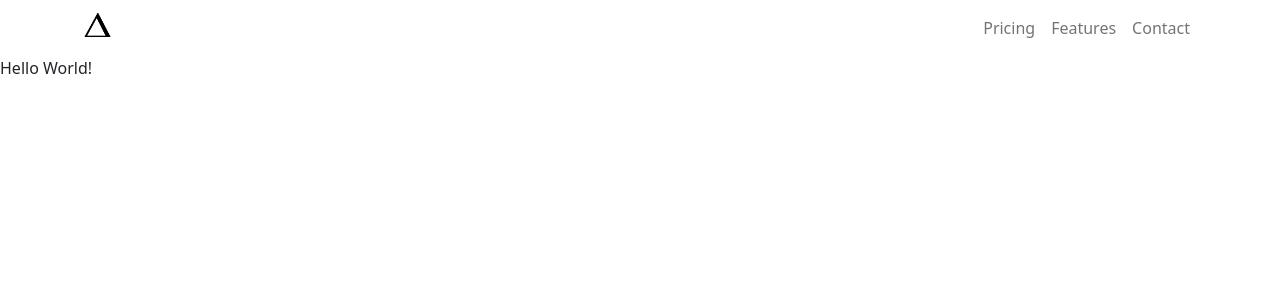
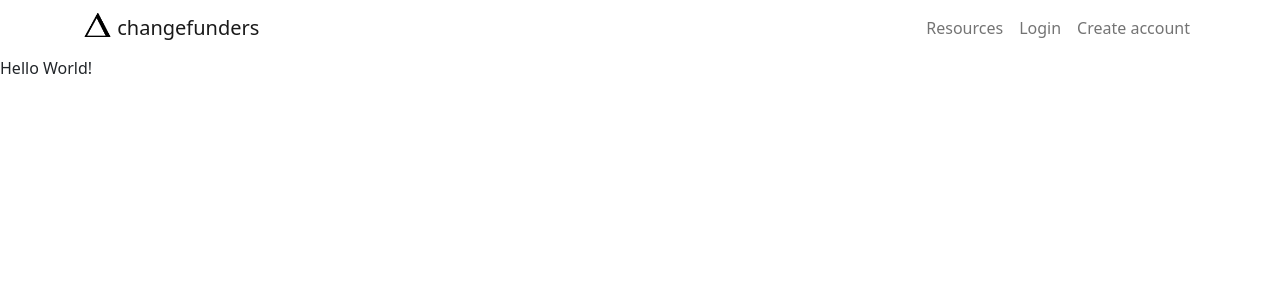
Before and after one commit to robertborowski/changefunders, a Python web app: template website/templates/not_signed_in/landing/index.html in a window 1280 px wide. Shown: the top 300 px of the page. Run offline with Jinja, Linux system fonts and the light colour scheme; the template is opened without the code that fills it, so the values that code supplies are empty.

Commit message:
before bs npm

```diff
--- a/website/templates/aaa_base/base2_child1_not_signed_in_yes_navbar_and_footer.html
+++ b/website/templates/aaa_base/base2_child1_not_signed_in_yes_navbar_and_footer.html
@@ -11,16 +11,17 @@
   <nav class="navbar navbar-expand-md navbar-light">
     <a href="#" class="navbar-brand">
       <img src="/static/images/logo/deltachange.png" alt="logo" width="30" height="24" class="d-inline-block align-top">
-      <span class="visual-hidden">changefunders</span>
+      <!-- <span class="visual-hidden">changefunders</span> -->
+      <span>change</span><span>funders</span>
     </a>
     <button class="navbar-toggler" type="button" data-bs-toggle="collapse" data-bs-target="#toggleMobileMenu" aria-controls="toggleMobileMenu" aria-expanded="false" aria-lable="Toggle navigation">
       <span class="navbar-toggler-icon"></span>
     </button>
     <div class="collapse navbar-collapse" id="toggleMobileMenu">
       <ul class="navbar-nav ms-auto text-center">
-        <li><a href="#" class="nav-link">Pricing</a></li>
-        <li><a href="#" class="nav-link">Features</a></li>
-        <li><a href="#" class="nav-link">Contact</a></li>
+        <li><a href="#" class="nav-link">Resources</a></li>
+        <li><a href="#" class="nav-link">Login</a></li>
+        <li><a href="#" class="nav-link">Create account</a></li>
       </ul>
     </div>
   </nav>
```
